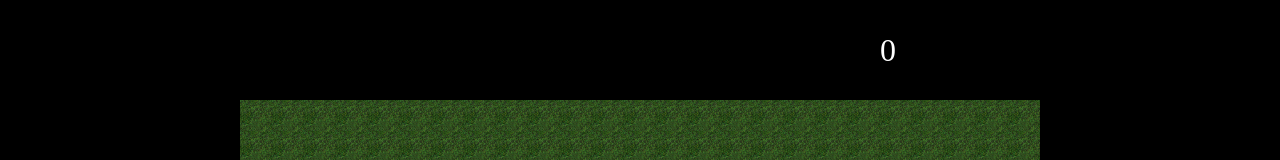
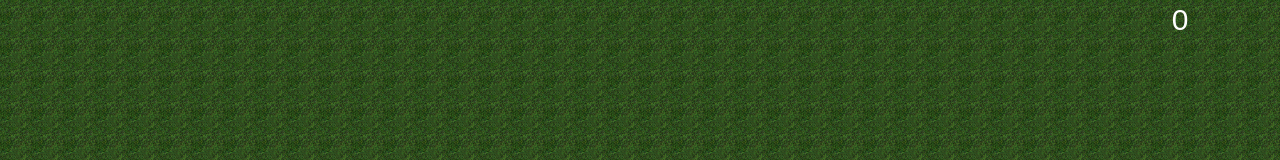
Before and after one commit to lex-r/canvas-game-experiments, a plain HTML site: page index.html in a window 1280 px wide. Shown: the top 160 px of the page. Drawn offline with Linux system fonts and the light colour scheme.

Commit message:
full screen canvas

```diff
--- a/css/app.css
+++ b/css/app.css
@@ -6,13 +6,9 @@ html, body {
 
 canvas {
     display: block;
-    margin: auto;
-
     position: absolute;
-    top: 0;
-    bottom: 0;
-    left: 0;
-    right: 0;
+    width: 100%;
+    height: 100%;
 
     -webkit-touch-callout: none;
     -webkit-user-select: none;
@@ -29,6 +25,12 @@ canvas {
     margin-top: 2em;
 }
 
+#canvas-wrapper {
+    position: absolute;
+    width: 100%;
+    height: 100%;
+}
+
 #score {
     float: right;
     color: white;
@@ -37,8 +39,6 @@ canvas {
 
 #game-over, #game-over-overlay {
     margin: auto;
-    width: 800px;
-    height: 600px;
     position: absolute;
     top: 0;
     left: 0;
--- a/index.html
+++ b/index.html
@@ -23,15 +23,13 @@
     <div id="game-over-overlay">
     </div>
 
-    <div id="game-over">
-        <h1>GAME OVER</h1>
-        <button id="play-again">Play Again</button>
+    <div id="canvas-wrapper">
+        <div id="game-over">
+            <h1>GAME OVER</h1>
+            <button id="play-again">Play Again</button>
+        </div>
+
+        <canvas id="gameCanvas"></canvas>
     </div>
-
-    <div class="wrapper">
-        <div id="score"></div>
-    </div>
-
-    <canvas id="gameCanvas"></canvas>
 </body>
 </html>
--- a/js/app.js
+++ b/js/app.js
@@ -8,7 +8,10 @@ resources.load('img/smile.png');
 resources.load('img/terrain.png');
 
 resources.onReady(function() {
-    Game.start('gameCanvas', 800, 600);
+    window.onresize = function() {
+        Game.resize();
+    };
+    Game.start('gameCanvas');
 });
 
 document.addEventListener('mousemove', function (event) {
--- a/js/game.js
+++ b/js/game.js
@@ -5,14 +5,14 @@ function GameClass() {
     this.world   = undefined;
 }
 
-GameClass.prototype.start = function(canvasName, x, y) {
+GameClass.prototype.start = function(canvasName) {
     var self           = this;
     this.canvas        = document.getElementById(canvasName);
     this.context       = this.canvas.getContext("2d");
-    this.canvas.width  = x;
-    this.canvas.height = y;
-    this.size.x        = x;
-    this.size.y        = y;
+    this.canvas.width  = this.canvas.offsetWidth;
+    this.canvas.height = this.canvas.offsetHeight;
+    this.size.x        = this.canvas.width;
+    this.size.y        = this.canvas.height;
 
     document.onselectstart = function() { return false; };
 
@@ -27,6 +27,13 @@ GameClass.prototype.start = function(canvasName, x, y) {
     this.mainLoop();
 };
 
+GameClass.prototype.resize = function() {
+    this.canvas.width  = this.canvas.offsetWidth;
+    this.canvas.height = this.canvas.offsetHeight;
+    this.size.x        = this.canvas.width;
+    this.size.y        = this.canvas.height;
+};
+
 GameClass.prototype.mainLoop = function() {
     var self = this;
 
--- a/js/gameWorld.js
+++ b/js/gameWorld.js
@@ -39,8 +39,6 @@ GameWorld.prototype.draw = function() {
     this.context.fillStyle = this.terrainPattern;
     this.context.fillRect(0, 0, Game.size.x, Game.size.y);
 
-    document.getElementById('score').innerHTML = this.gameScore;
-
     this.player.draw(this.context);
     for (var i = 0; i< this.bullets.length; i++) {
         this.bullets[i].draw(this.context);
@@ -53,6 +51,11 @@ GameWorld.prototype.draw = function() {
     for (var i = 0; i < this.bonuses.length; i++) {
         this.bonuses[i].draw(this.context);
     }
+
+    this.context.fillStyle = "white";
+    this.context.font = "30px Arial";
+    this.context.textAlign = "center";
+    this.context.fillText(this.gameScore, Game.size.x - 100, 30);
 };
 
 GameWorld.prototype.checkCollision = function() {
```
